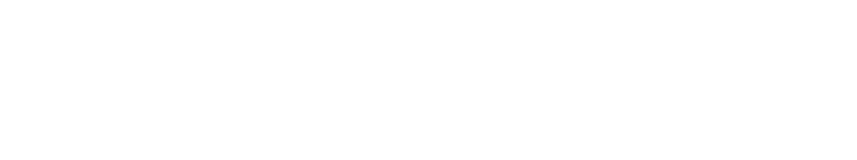
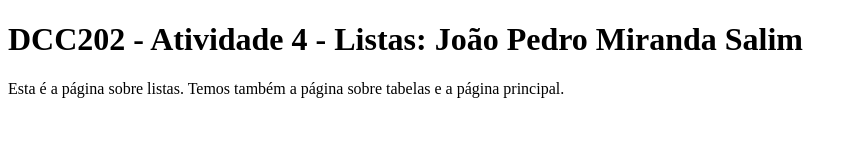
Before and after one commit to ufjf-dcc202/ufjf-dcc202-2023-3-b-atv4-jpsalim21, a website: page listas.html in a window 1280 px wide. Shown: the whole page, without its empty margins (0-857 px from the left). Drawn offline with Linux system fonts and the light colour scheme.

Commit message:
Cria titulo e parágrafo no listas.html

```diff
--- a/listas.html
+++ b/listas.html
@@ -3,9 +3,12 @@
 <head>
     <meta charset="UTF-8">
     <meta name="viewport" content="width=device-width, initial-scale=1.0">
-    <title>Document</title>
+    <title>DCC202 - Atividade 4 - Listas: João Pedro Miranda Salim</title>
 </head>
 <body>
-
+    <main>
+        <h1>DCC202 - Atividade 4 - Listas: João Pedro Miranda Salim</h1>
+        <p>Esta é a página sobre listas. Temos também a página sobre tabelas e a página principal.</p>
+    </main>
 </body>
 </html>
```
